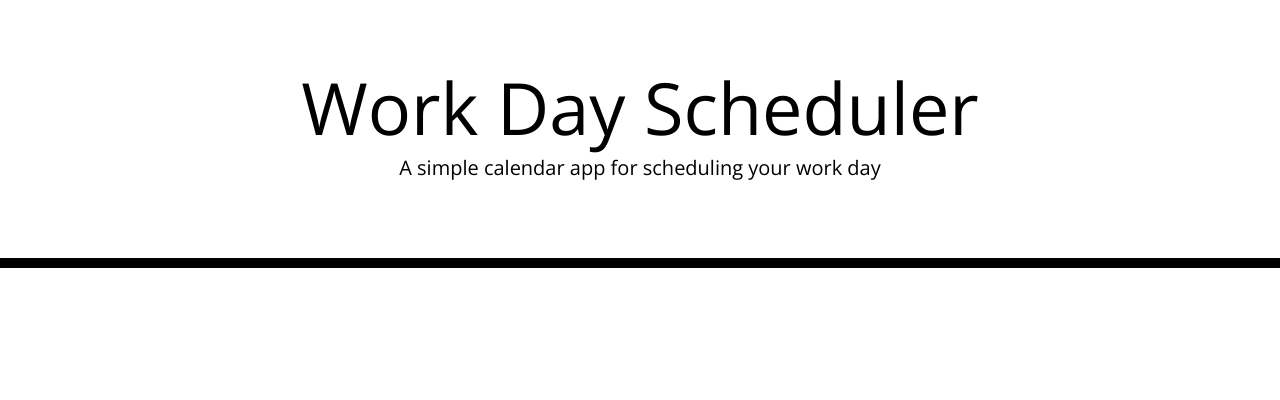
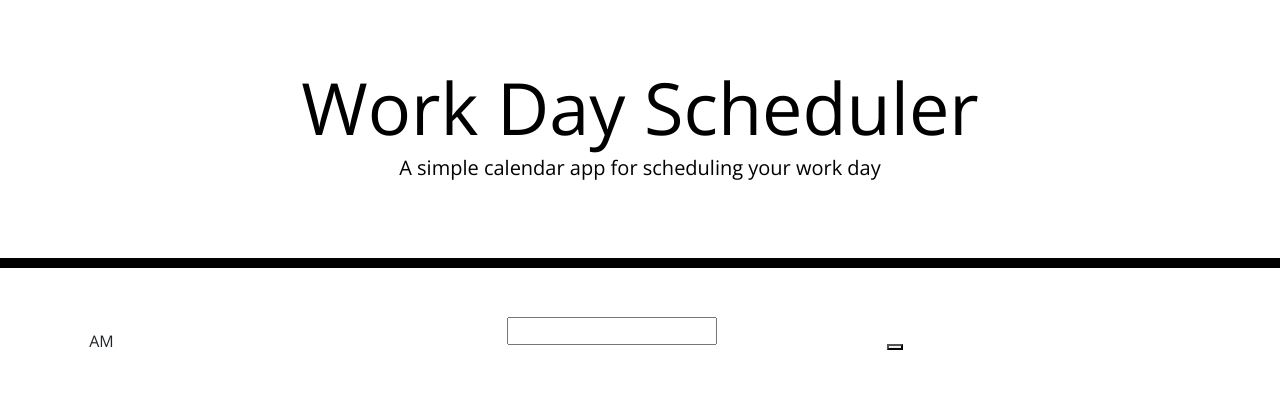
Before and after one commit to SenyoAhadzie/RUCBC-Unit-5-Daily-Planner, a plain HTML site: page Develop/index.html in a window 1280 px wide. Drawn offline with nearby package versions, Linux system fonts and the light colour scheme.

Commit message:
Created template time-block element

```diff
--- a/Develop/index.html
+++ b/Develop/index.html
@@ -30,6 +30,20 @@
     </header>
     <div class="container">
       <!-- Timeblocks go here -->
+      <div class="row">
+        <div class="col hour-description">
+          <p> AM</p>
+        </div>
+
+        <div class="col event-holder">
+          <input type="text" class="event-input">
+        </div>
+
+        <div class="col save-event">
+          <img src="" alt="">
+          <button></button>
+        </div>
+       </div>
     </div>
 
     <!-- GIVEN I am using a daily planner to create a schedule -->
```
